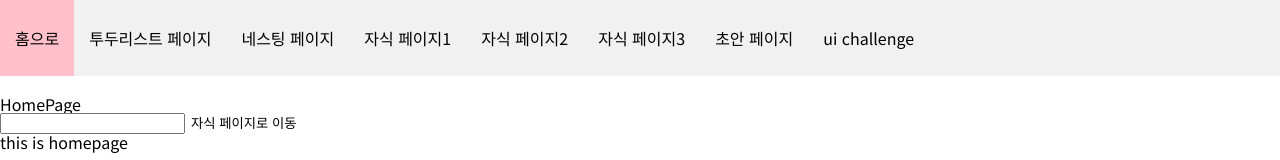
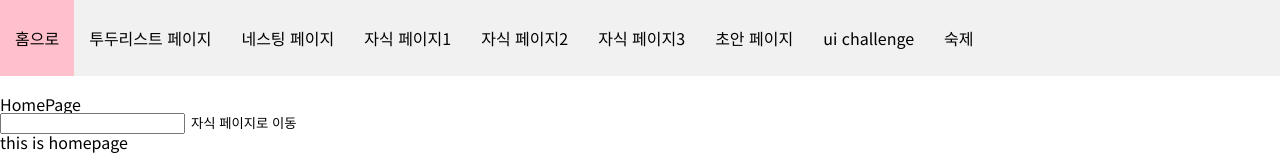
Before and after one commit to seongEun95/react-lesson, a React (Create React App) app: page / in a window 1280 px wide. Shown: the top 160 px of the page. Built offline with nearby package versions, Linux system fonts and the light colour scheme.

Commit message:
과제 전용 페이지 & 라우트 추가

```diff
--- a/src/router.tsx
+++ b/src/router.tsx
@@ -9,10 +9,13 @@ import UiChallengePage from './page/uiChallenge/UiChallengePage';
 import ButtonPage from './page/uiChallenge/ButtonPage';
 import CheckBoxPage from './page/uiChallenge/CheckBoxPage';
 import ModalPage from './page/uiChallenge/ModalPage';
+import HomeworkPage from './page/homework/HomeworkPage';
 import { Modal } from './components/uiChallComp/Modal';
 import { useDispatch, useSelector } from 'react-redux';
 import { RootState } from './redux/store';
 import { showModal } from './redux/slice/modalSlice';
+import StarbucksPage from './page/homework/StarbucksPage';
+import StarbucksDetailpage from './page/homework/StarbucksDetailPage';
 
 export default function Router() {
   const dispatch = useDispatch();
@@ -49,6 +52,9 @@ export default function Router() {
             <li>
               <Link to="/ui">ui challenge</Link>
             </li>
+            <li>
+              <Link to="/homework">숙제</Link>
+            </li>
           </ul>
         </nav>
       </header>
@@ -66,6 +72,13 @@ export default function Router() {
           <Route path="checkbox" element={<CheckBoxPage />} />
           <Route path="modal" element={<ModalPage />} />
         </Route>
+        <Route path="/homework" element={<HomeworkPage />}>
+          <Route path="starbucks" element={<StarbucksPage />} />
+          <Route
+            path="starbucksDetail/:drinkId"
+            element={<StarbucksDetailpage />}
+          />
+        </Route>
       </Routes>
 
       <Modal
```
